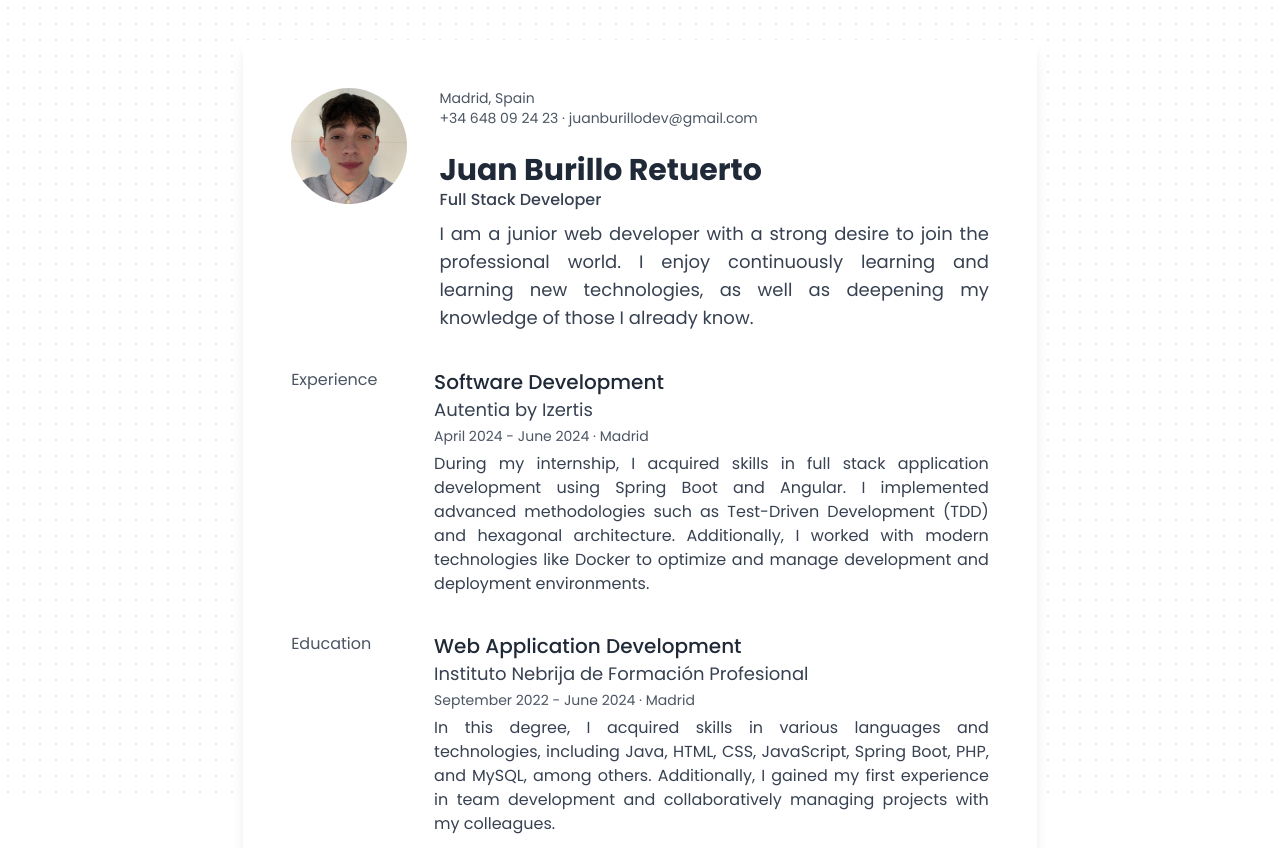
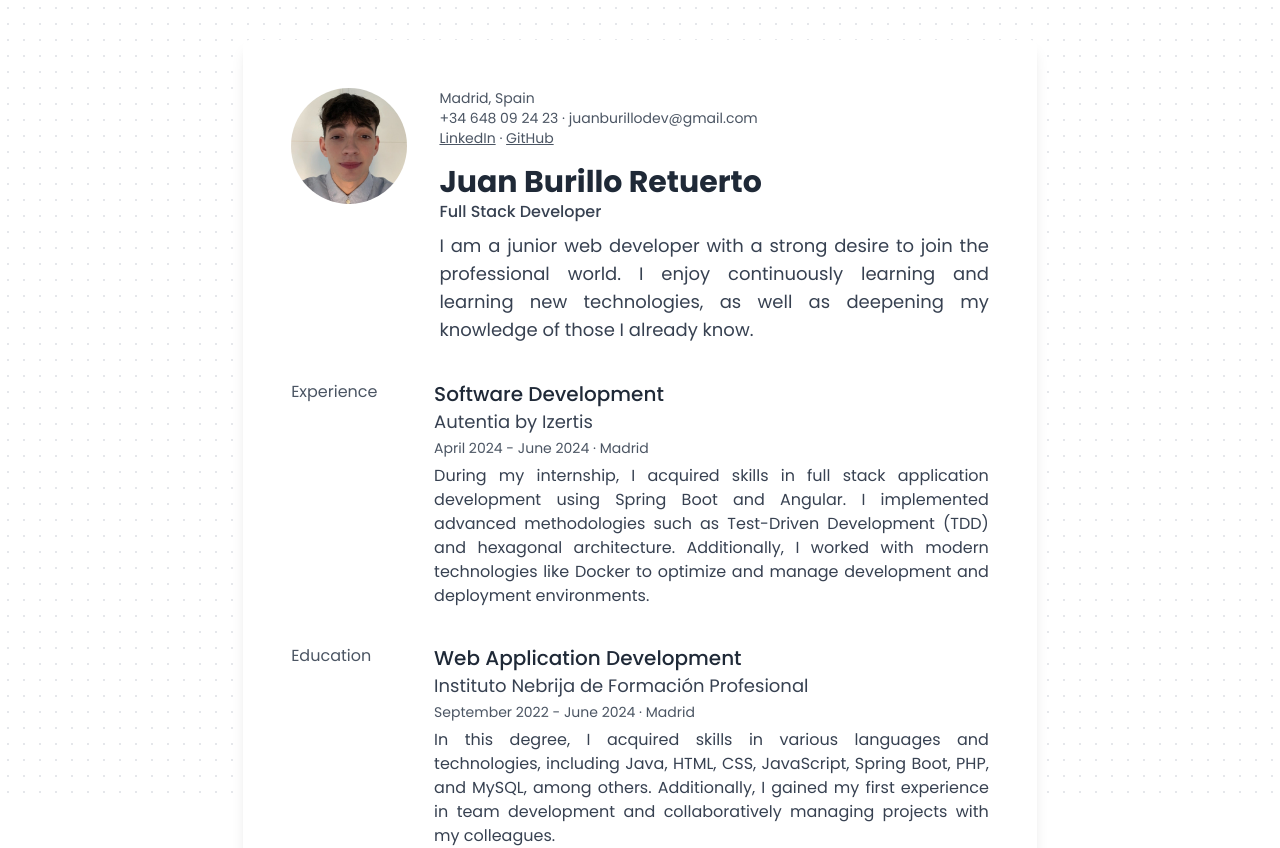
Before and after one commit to juanburillo/curriculum-vitae, a Vue app: page / in a window 1280 px wide. Shown: the top 848 px of the page. Built offline with nearby package versions, Linux system fonts and the light colour scheme.

Commit message:
feat: :sparkles: add links to the top part of the cv

```diff
--- a/src/components/Presentation.vue
+++ b/src/components/Presentation.vue
@@ -9,9 +9,12 @@
         <div class="text-sm text-gray-600">
           <p>Madrid, Spain</p>
           <p>+34 648 09 24 23 &middot; juanburillodev@gmail.com</p>
+          <a href="https://www.linkedin.com/in/juan-burillo/" target="_blank" class="underline">LinkedIn</a>
+          &middot;
+          <a href="https://github.com/juanburillo/" target="_blank" class="underline">GitHub</a>
         </div>
 
-        <div class="mt-6">
+        <div class="mt-4">
           <h1 class="font-bold text-3xl text-gray-800">Juan Burillo Retuerto</h1>
           <h2 class="font-medium text-gray-700">Full Stack Developer</h2>
           <p class="mt-2 text-lg text-justify text-gray-700">
```
